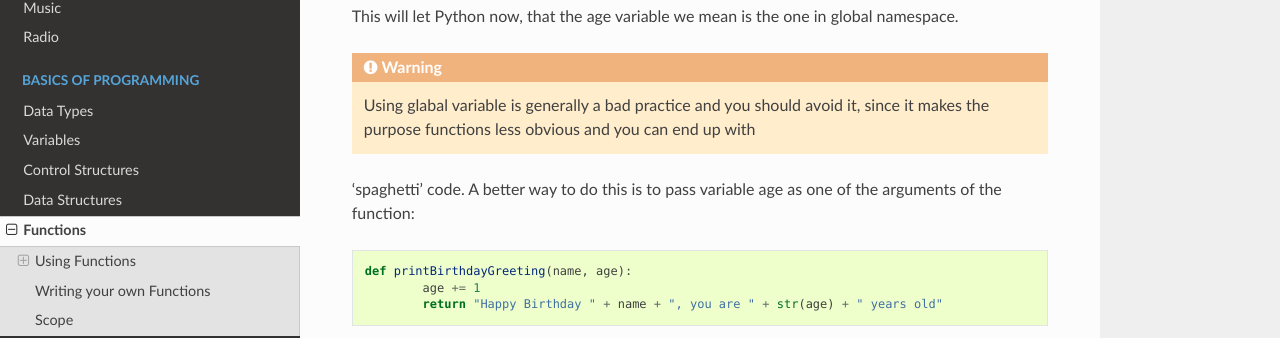
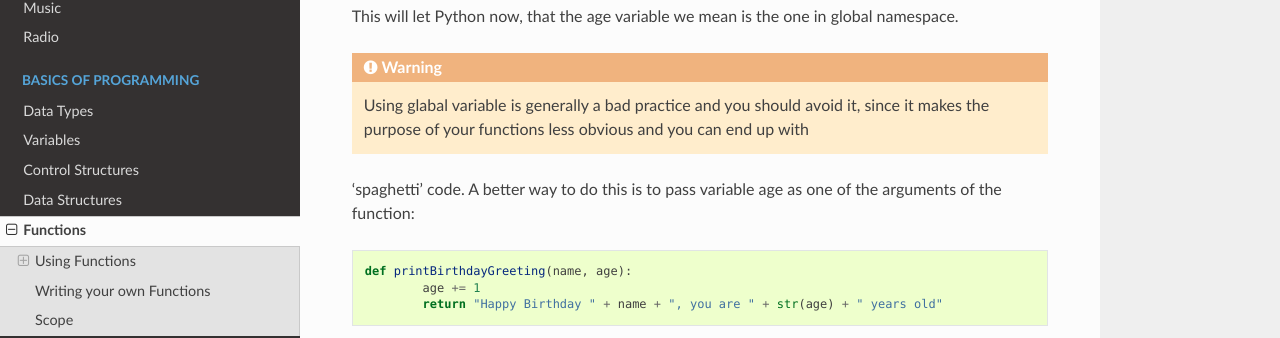
Before and after one commit to rharbird/microbit-challenges, a Sphinx documentation site: the page built from docs/source/basics/functions.rst, in a window 1280 px wide and 900 px high, scrolled down 2526 px. Shown: the part 162-500 px from the top of the window. Built offline with Sphinx 7.4.7 and the Read the Docs theme 2.0.0, drawn with Linux system fonts in a browser that asks for light colours; pages that are not in the unit, such as notebooks, are missing from menus.

Commit message:
Fix typos

```diff
--- a/docs/source/basics/functions.rst
+++ b/docs/source/basics/functions.rst
@@ -99,7 +99,7 @@ local variable. How do we solve this? We declare the variable ``age`` as ``globa
 
 This will let Python now, that the age variable we mean is the one in global namespace.
 
-.. warning:: Using glabal variable is generally a bad practice and you should avoid it, since it makes the purpose functions less obvious and you can end up with
+.. warning:: Using glabal variable is generally a bad practice and you should avoid it, since it makes the purpose of your functions less obvious and you can end up with
 'spaghetti' code. A better way to do this is to pass variable age as one of the arguments of the function::
 
 	def printBirthdayGreeting(name, age):
```
